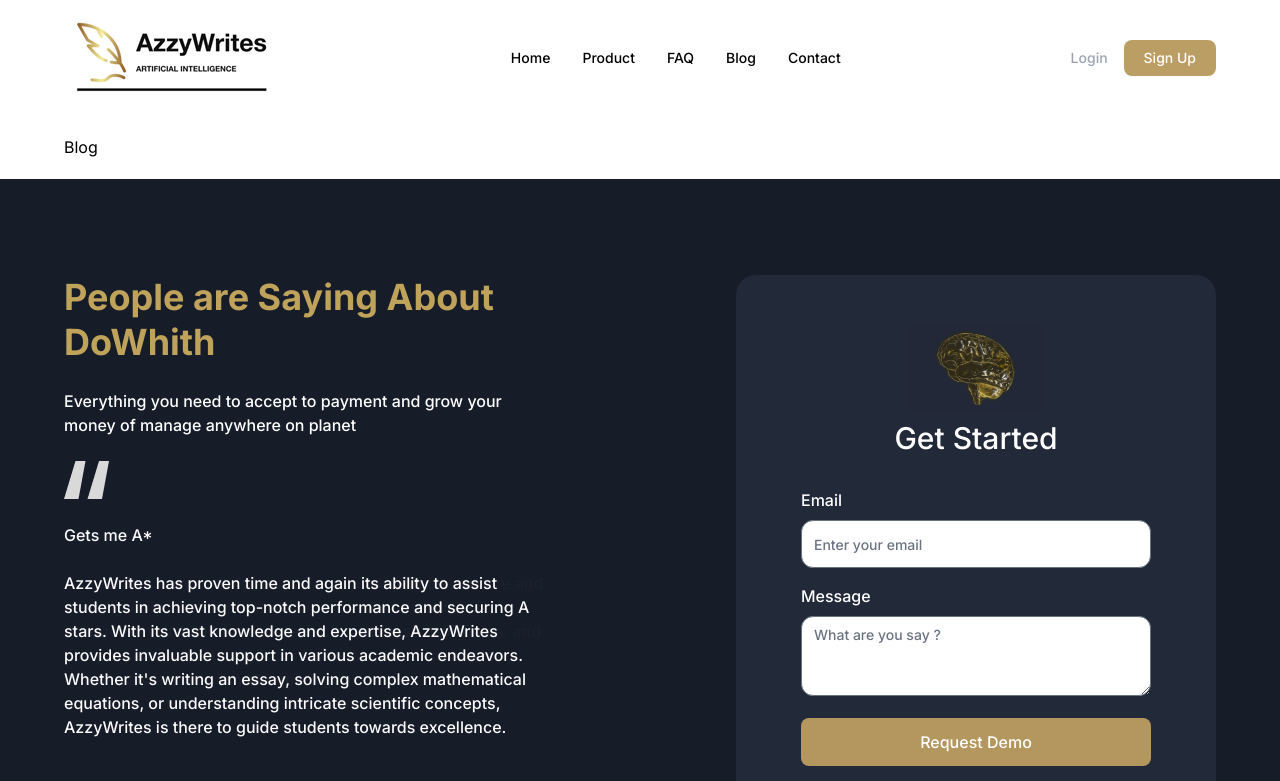
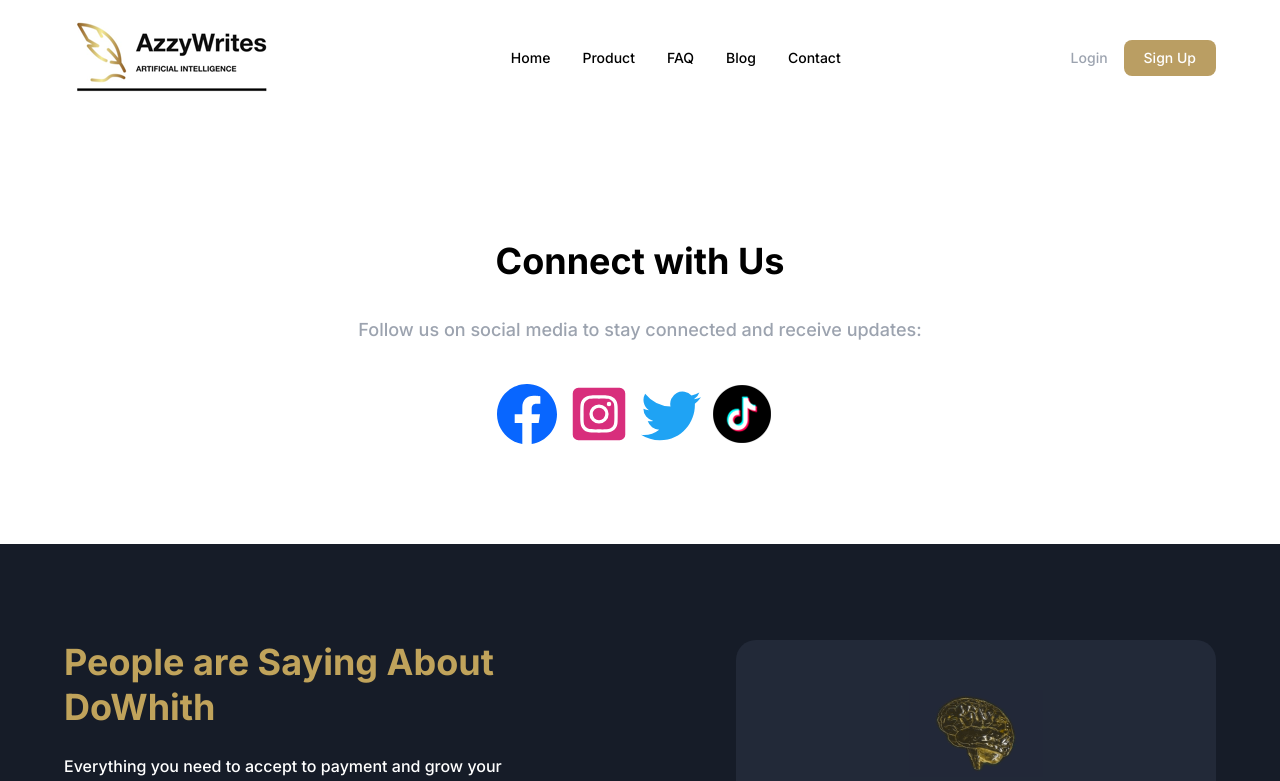
Before and after one commit to nature-com/brain_ai_frontend, a React (Vite) app: page /blog in a window 1280 px wide. Shown: the top 781 px of the page. Built offline with nearby package versions, Linux system fonts and the light colour scheme; no server answers.

Commit message:
Update footer,faq and others
Update footer,faq and others

```diff
--- a/src/assets/images/images.jsx
+++ b/src/assets/images/images.jsx
@@ -27,9 +27,11 @@
 import ourVision from "../imagesource/our_vission.jpg";
 import essayWriterIcon from "../imagesource/essay_writer_icon.png";
 import tiktokIcon from "../imagesource/tiktok_icon.png";
+import tiktokIcon2 from "../imagesource/tiktok_icon_big.png";
 
 export {
   tiktokIcon,
+  tiktokIcon2,
   logo,
   formImage,
   testiIcon,
--- a/src/pages/Blog/blog.jsx
+++ b/src/pages/Blog/blog.jsx
@@ -1,7 +1,46 @@
 import React from "react";
+import { BsFacebook, BsTwitter } from "react-icons/bs";
+import { FaInstagramSquare } from "react-icons/fa";
+import { tiktokIcon2 } from "../../assets/images/images";
+import { Link } from "react-router-dom";
 
 const Blog = () => {
-  return <div className="max-w-6xl mx-auto py-5 px-6 lg:px-0">Blog</div>;
+  return (
+    <div className="max-w-6xl mx-auto py-5 px-6 lg:px-0">
+      <div className="text-center my-20">
+        <h2 className="text-2xl lg:text-4xl font-semibold text-black pb-4 pt-6 mb-0 lg:mb-4">
+          Connect with Us
+        </h2>
+        <p className="text-gray-400 text-base lg:text-lg font-medium pb-10">
+          Follow us on social media to stay connected and receive updates:
+        </p>
+        <div className="text-center lg:text-left mb-4 lg:mb-0 text-sm text-white font-medium">
+          <ul className="flex justify-center items-center mb-4">
+            <li className="mr-3">
+              <Link className="text-6xl text-[#0866ff]">
+                <BsFacebook />
+              </Link>
+            </li>
+            <li className="mr-3">
+              <Link className="text-6xl text-[#d82e7c]">
+                <FaInstagramSquare />
+              </Link>
+            </li>
+            <li className="mr-3">
+              <Link className="text-6xl text-[#1fa3f4]">
+                <BsTwitter />
+              </Link>
+            </li>
+            <li className="mr-3">
+              <Link>
+                <img className="w-[58px]" src={tiktokIcon2} />
+              </Link>
+            </li>
+          </ul>
+        </div>
+      </div>
+    </div>
+  );
 };
 
 export default Blog;
--- a/src/ui/layout/footer.jsx
+++ b/src/ui/layout/footer.jsx
@@ -1,5 +1,6 @@
 import React, { useRef, useEffect, useState } from "react";
 import { NavLink, Link } from "react-router-dom";
+import { Button, Modal } from "flowbite-react";
 import Slider from "react-slick";
 import {
   testiIcon,
@@ -46,6 +47,8 @@
     slidesToShow: 1,
     slidesToScroll: 1,
   };
+
+  const [referFriendModal, setReferFriendModal] = useState(false);
 
   return (
     <div className="footer_container">
@@ -304,7 +307,10 @@
               </p>
               <ul className="flex justify-center items-center">
                 <li>
-                  <Link className="py-3 px-6 text-base block font-medium text-white bg-[#b3975f] rounded-full h-12 w-full hover:bg-[#c9b575]">
+                  <Link
+                    onClick={() => setReferFriendModal(true)}
+                    className="py-3 px-6 text-base block font-medium text-white bg-[#b3975f] rounded-full h-12 w-full hover:bg-[#c9b575]"
+                  >
                     Refer a friend
                   </Link>
                 </li>
@@ -331,6 +337,43 @@
           size={52}
         />
       </button>
+      {/*  */}
+      <Modal show={referFriendModal} onClose={() => setReferFriendModal(false)}>
+        <Modal.Header className="border-0 p-0 m-0 relative right-3 top-3">
+          &nbsp;
+        </Modal.Header>
+        <Modal.Body>
+          <h2 className="text-center text-2xl lg:text-3xl text-[#ba9e63] font-bold mb-2">
+            Refer a friend
+          </h2>
+          <p className="text-black font-medium text-[14px] text-center pb-6">
+            Every friend you invite gets 15% OFF of their first month's
+            subscription!
+          </p>
+          <div className="space-y-6">
+            <form>
+              <label className="pb-2 block text-[15px]">Friend's Email</label>
+              <input
+                type="text"
+                className="rounded-full text-[15px] font-medium px-5 h-12 border border-slate-400 border-solid w-full mb-4"
+                placeholder="First Name"
+              />
+              <div className="flex mt-2">
+                <button
+                  className="text-[14px] font-normal px-4 text-white bg-[#b3975f] rounded-lg hover:bg-[#c9b575] mr-2"
+                  onClick={() => setReferFriendModal(false)}
+                >
+                  Send Invite
+                </button>
+                <Button color="gray" onClick={() => setReferFriendModal(false)}>
+                  Cancel
+                </Button>
+              </div>
+            </form>
+          </div>
+        </Modal.Body>
+      </Modal>
+      {/*  */}
     </div>
   );
 };
```
Also changed, not shown: src/assets/imagesource/tiktok_icon_big.png (added), 1 other file (tests, documents, lock files or other folders).
